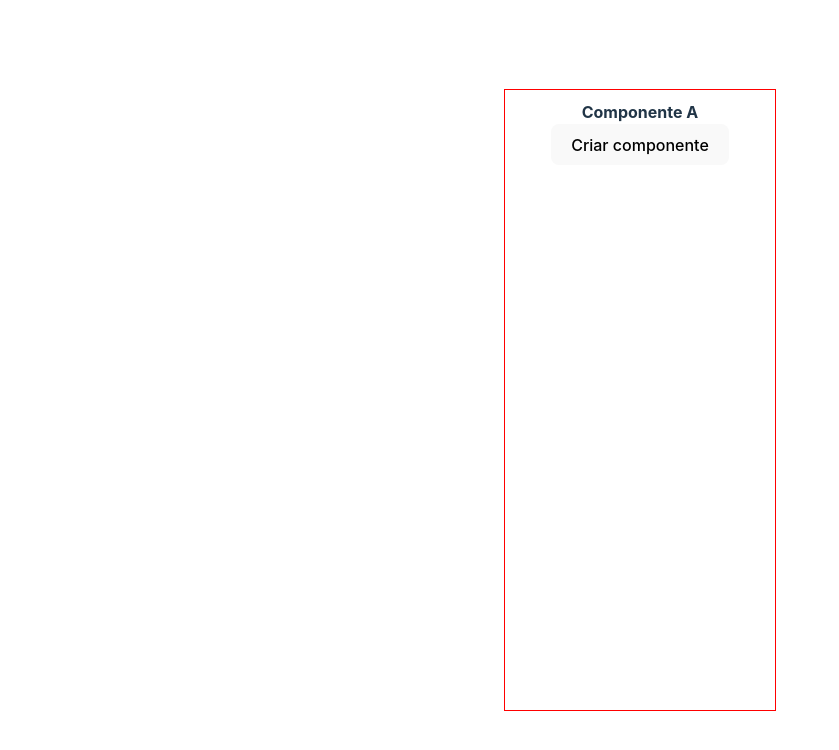
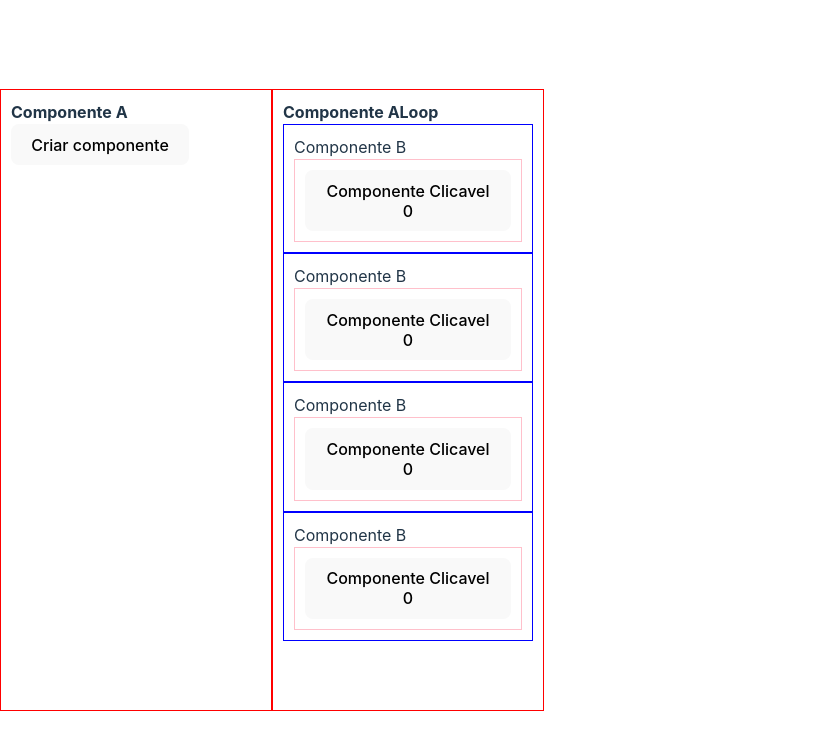
Before and after one commit to MarcelloCavazza/studying-react-component, a React (Vite) app: page / in a window 1280 px wide. Shown: the top 750 px of the page, without its empty margins (0-839 px from the left). Built offline with nearby package versions, Linux system fonts and the light colour scheme.

Commit message:
testando did count manual

```diff
--- a/src/A.tsx
+++ b/src/A.tsx
@@ -1,15 +1,9 @@
-import { Component } from "react";
+import { Component, useState} from "react";
 import { B } from "./B";
 
-export class A extends Component {
-    constructor(props: any) {
-        super(props)
-        this.state = {
-            components: []
-        }
-    }
-    render() {
-        return (
+export function A (){
+    const [listOfB, setListOfB] = useState([])
+    return (
             <div
                 style={{
                     border: "1px solid red",
@@ -23,13 +17,16 @@
                 }
             >
                 <b>Componente A</b>
-                <button onClick={() => this.setState({ components: [...this.state.components, <B />] })}>Criar componente</button>
+                <button onClick={() =>  setListOfB([...listOfB, <B />] )}>Criar componente</button>
                 {
-                    this.state.components.map(() => {
-                        return <B />;
+                    listOfB.map((keyPop) => {
+                        return (
+                            <div key={keyPop    }>
+                            <B />
+                            </div>
+                            );
                     })
                 }
             </div >
         );
-    }
 }
--- /dev/null
+++ b/src/ALoop.tsx
@@ -0,0 +1,31 @@
+import { Component, useState} from "react";
+import { B } from "./B";
+
+export function ALoop () {
+   const fakeMap = [0,1,2,3]
+    return (
+            <div
+                style={{
+                    border: "1px solid red",
+                    padding: "10px",
+                    minWidth: "250px",
+                    maxWidth: "250px",
+                    overflowY: "auto",
+                    height: "600px",
+                    overflowX: "hidden",
+                }
+                }
+            >
+                <b>Componente ALoop</b>
+                {
+                    fakeMap.map((keyPop) => {
+                        return(
+                            <div key={keyPop}>
+                            <B makeloop={false}/>
+                            </div>
+                        );
+                    })
+                }
+            </div >
+        );
+}
--- a/src/App.css
+++ b/src/App.css
@@ -1,41 +1,4 @@
-#root {
-  max-width: 1280px;
-  margin: 0 auto;
-  padding: 2rem;
-  text-align: center;
+.App{
+  display: flex;
+  align-items: center;
 }
-
-.logo {
-  height: 6em;
-  padding: 1.5em;
-  will-change: filter;
-}
-.logo:hover {
-  filter: drop-shadow(0 0 2em #646cffaa);
-}
-.logo.react:hover {
-  filter: drop-shadow(0 0 2em #61dafbaa);
-}
-
-@keyframes logo-spin {
-  from {
-    transform: rotate(0deg);
-  }
-  to {
-    transform: rotate(360deg);
-  }
-}
-
-@media (prefers-reduced-motion: no-preference) {
-  a:nth-of-type(2) .logo {
-    animation: logo-spin infinite 20s linear;
-  }
-}
-
-.card {
-  padding: 2em;
-}
-
-.read-the-docs {
-  color: #888;
-}
--- a/src/App.tsx
+++ b/src/App.tsx
@@ -1,10 +1,12 @@
 import { A } from './A'
+import { ALoop } from './ALoop'
 import './App.css'
 
 function App() {
   return (
     <div className="App">
        <A />
+       <ALoop />
     </div>
   )
 }
--- a/src/ClickableContent.tsx
+++ b/src/ClickableContent.tsx
@@ -1,4 +1,4 @@
-import { useState} from "react";
+import { useEffect, useState} from "react";
 
 export function ClickableContent(){
     const [counter, setCounter] = useState(0)
```
